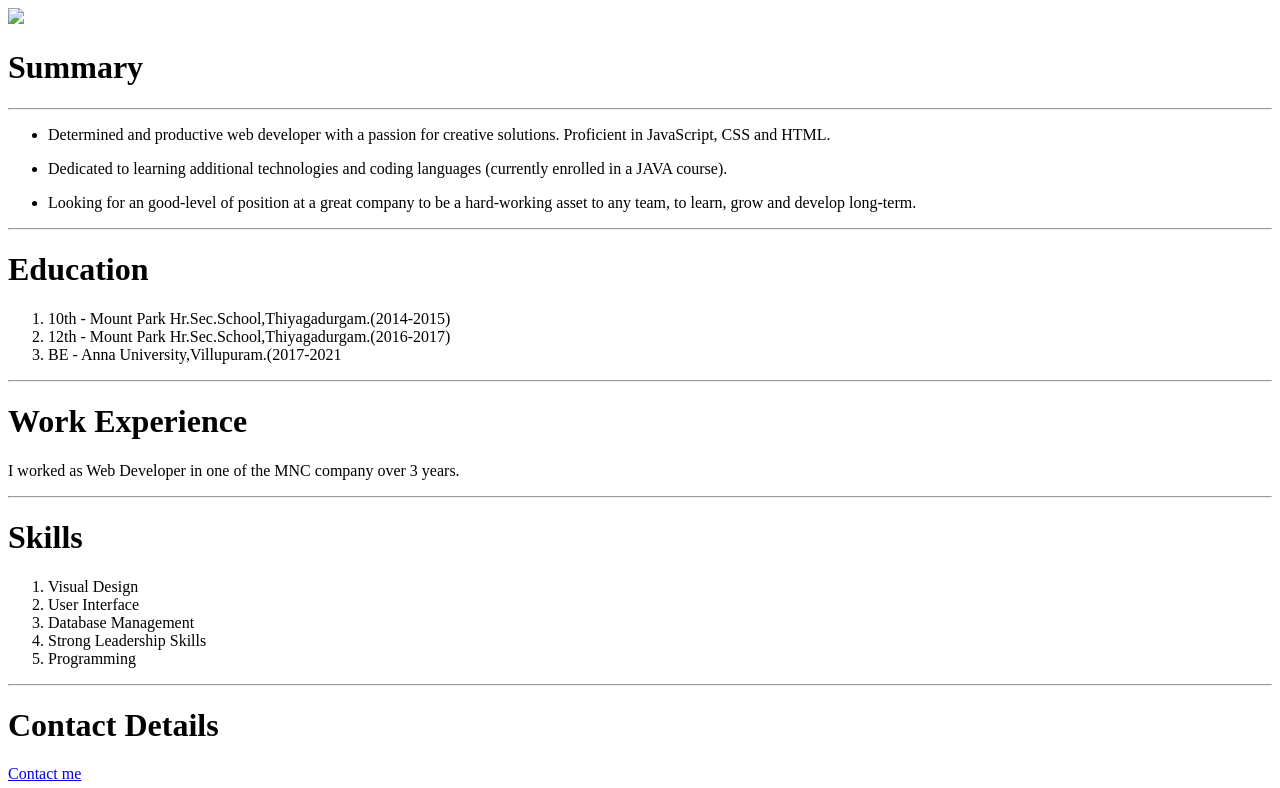
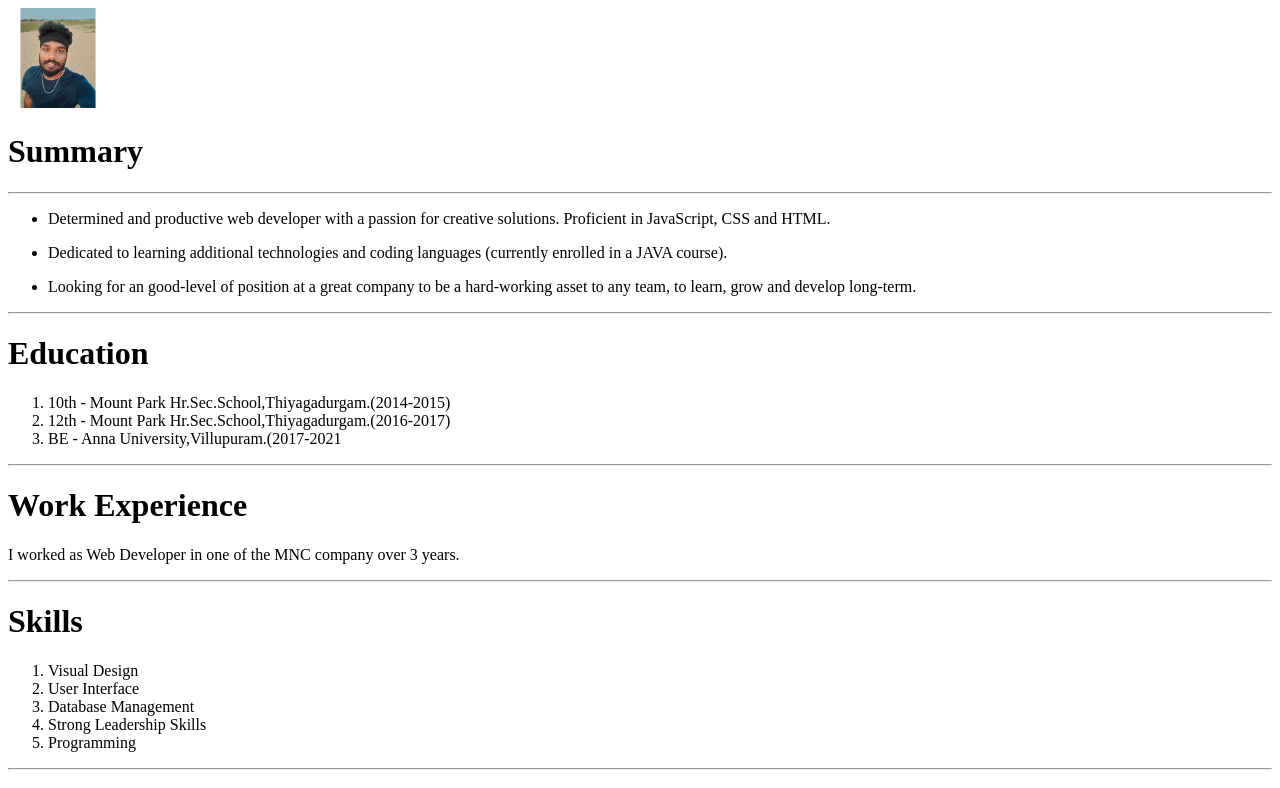
Before and after one commit to selvarajb33/My_Resume, a plain HTML site: page index.html in a window 1280 px wide. Shown: the top 788 px of the page. Drawn offline with Linux system fonts and the light colour scheme.

Commit message:
Update index.html

```diff
--- a/index.html
+++ b/index.html
@@ -8,7 +8,7 @@
 
 <body>
 
-  <img src="./Public/Resume-Photo.png" height="100"/>
+  <img src="../capston1/Public/Resume-Photo.png" height="100"/>
   <h1>Summary</h1>
   <hr/>
   <ul>
```
